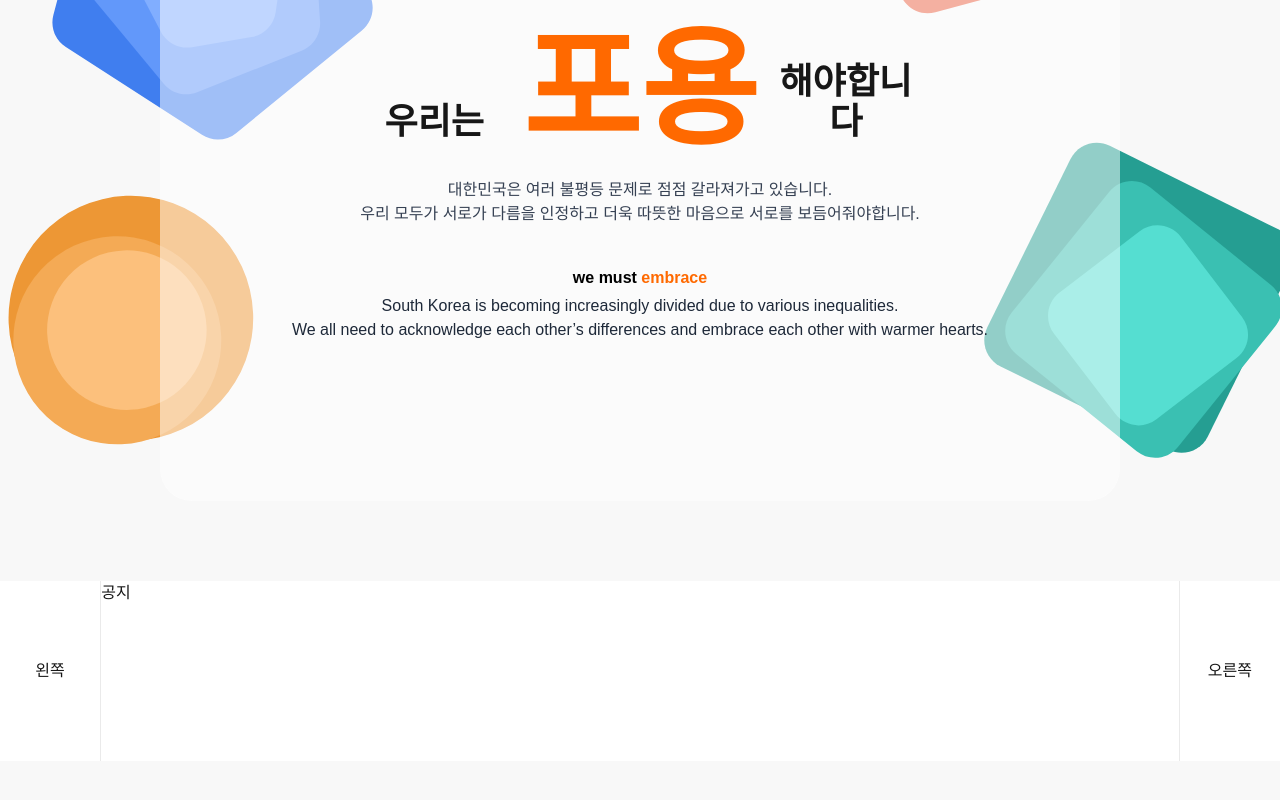
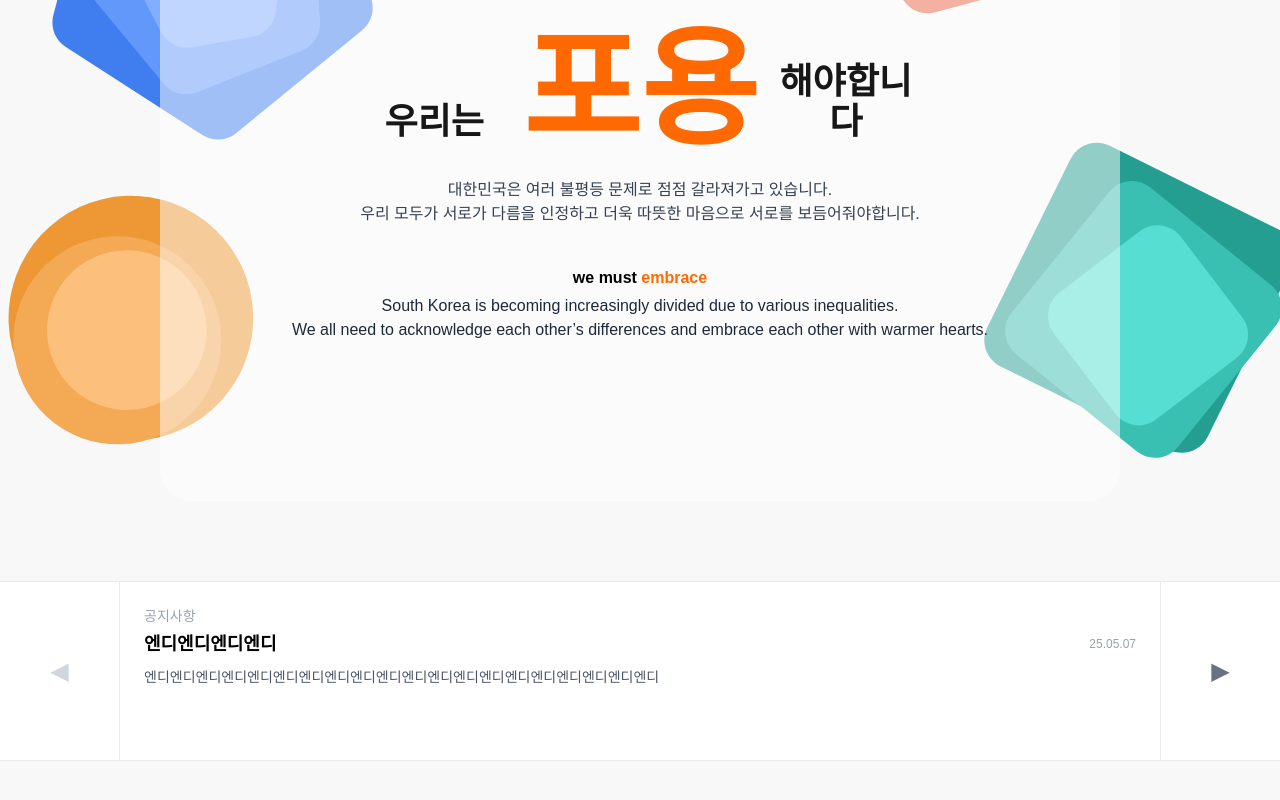
Before and after one commit to LuffyPiratesYeah/NDIE-FE, a Next.js app: page / in a window 1280 px wide. Shown: the part 294-1094 px from the top of the page. Built offline with nearby package versions, Linux system fonts and the light colour scheme.

Commit message:
feat :: NoticeContainer 구현

```diff
--- a/src/containers/main/HomeBanner.tsx
+++ b/src/containers/main/HomeBanner.tsx
@@ -15,8 +15,6 @@ export default function HomeBanner() {
           <br />
           우리 모두가 서로가 다름을 인정하고 더욱 따뜻한 마음으로 서로를 보듬어줘야합니다.
         </p>
-
-        {/* English Translation */}
         <div className="mt-10 text-sm sm:text-base text-black">
           <p className="font-semibold">
             we must <span className="text-orange-500 font-bold">embrace</span>
--- a/src/containers/main/NoticeContainer.tsx
+++ b/src/containers/main/NoticeContainer.tsx
@@ -1,14 +1,72 @@
-import React from "react";
+'use client'
+import React, { useState } from "react";
+
+type Notice = {
+  title: string;
+  date: string;
+  content: string;
+};
+
+const dummyNotices: Notice[] = [
+  {
+    title: "엔디엔디엔디엔디",
+    date: "25.05.07",
+    content: "엔디엔디엔디엔디엔디엔디엔디엔디엔디엔디엔디엔디엔디엔디엔디엔디엔디엔디엔디엔디",
+  },
+  {
+    title: "두번째 공지입니다",
+    date: "25.05.08",
+    content: "두번째 공지 내용이 여기에 들어갑니다. 길어질 수도 있어요. 테스트 테스트 테스트",
+  },
+  {
+    title: "세 번째 공지!",
+    date: "25.05.09",
+    content: "이건 세 번째 공지입니다. 간단하지만 중요한 내용을 담고 있습니다.",
+  },
+];
 
 export default function NoticeContainer() {
-  const baseStyle = "w-[7.5rem] border-[#EAEAEA]";
+  const [currentIndex, setCurrentIndex] = useState(0);
+  const currentNotice = dummyNotices[currentIndex];
+
+  const baseStyle = "w-[7.5rem] flex items-center justify-center text-gray-500";
+
+  const handlePrev = () => {
+    if (currentIndex > 0) setCurrentIndex((prev) => prev - 1);
+  };
+
+  const handleNext = () => {
+    if (currentIndex < dummyNotices.length - 1) setCurrentIndex((prev) => prev + 1);
+  };
+
   return (
-    <div className="h-[11.25rem] w-full flex">
-      <button className={`${baseStyle} border-r-1`}>왼쪽</button>
-      <div className="w-full">
-        공지
+    <div className="h-[11.25rem] w-full flex border-t border-b border-[#EAEAEA] bg-white">
+      <button
+        className={`${baseStyle} border-r border-[#EAEAEA] text-2xl disabled:text-gray-300`}
+        onClick={handlePrev}
+        disabled={currentIndex === 0}
+      >
+        ◀
+      </button>
+      <div className="flex-1 p-6 overflow-hidden">
+        <p className="text-sm text-gray-400 mb-1">공지사항</p>
+        <div className="flex items-center justify-between mb-2">
+          <h3 className="text-lg font-semibold text-black truncate max-w-[80%]">
+            {currentNotice.title}
+          </h3>
+          <span className="text-xs text-gray-400">{currentNotice.date}</span>
+        </div>
+        <p className="text-sm text-gray-600 leading-relaxed line-clamp-3">
+          {currentNotice.content}
+        </p>
       </div>
-      <button className={`${baseStyle} border-l-1`}>오른쪽</button>
+      <button
+        className={`${baseStyle} border-l border-[#EAEAEA] text-2xl disabled:text-gray-300`}
+        onClick={handleNext}
+        disabled={currentIndex === dummyNotices.length - 1}
+      >
+        ▶
+      </button>
     </div>
-  )
+  );
 }
```
